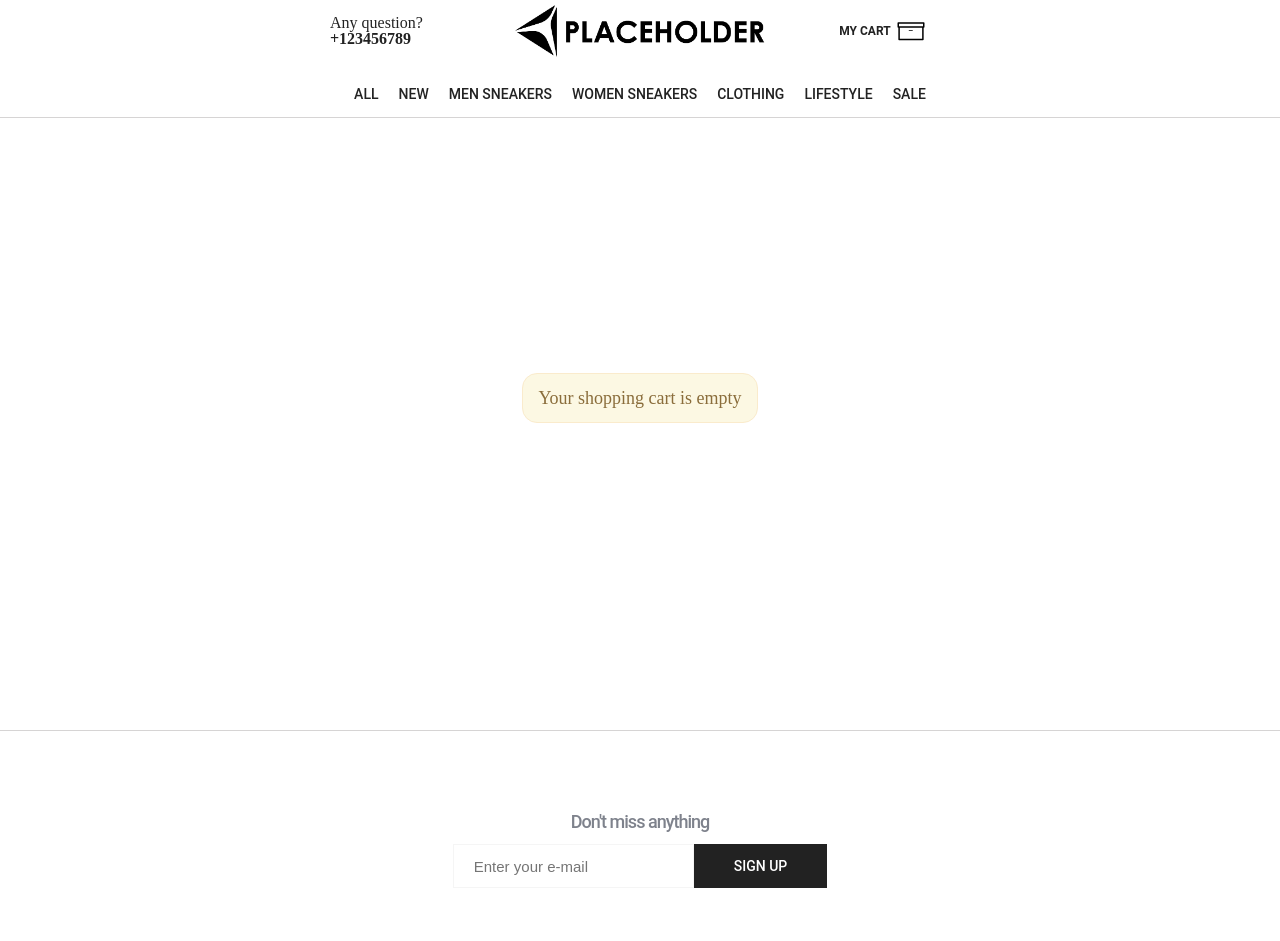
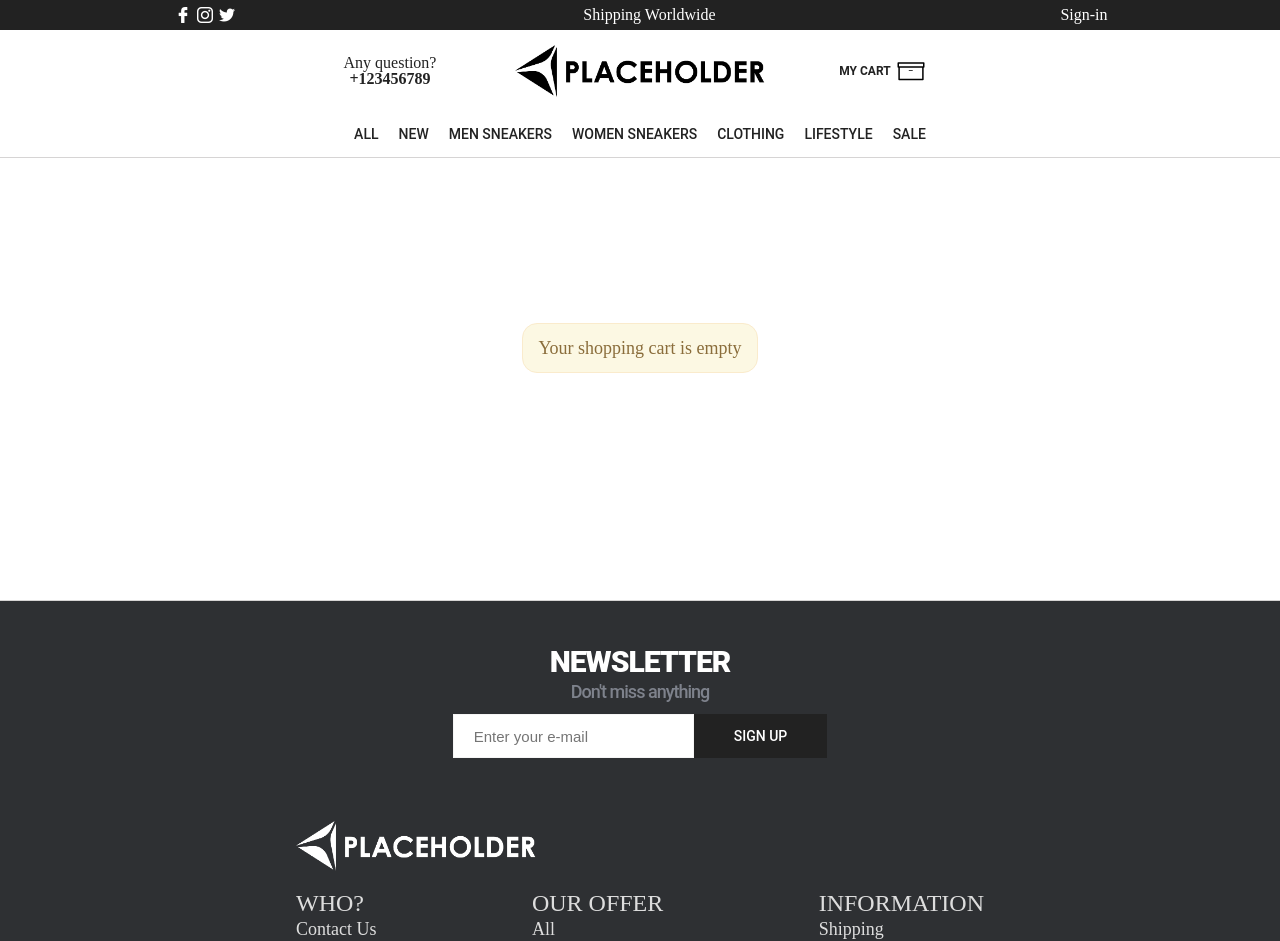
Before and after one commit to leonidshparun/react-shop, a React (Create React App) app: page /cart in a window 1280 px wide. Shown: the top 941 px of the page. Built offline with nearby package versions, Linux system fonts and the light colour scheme.

Commit message:
fix: minor style fixes

```diff
--- a/src/components/Footer/style.js
+++ b/src/components/Footer/style.js
@@ -3,8 +3,10 @@ import styled from 'styled-components';
 import { Colors } from 'style/constants';
 
 export const Wrapper = styled.footer`
-  background: ${Colors.backgroundMain};
+  background: ${Colors.backgroundHelper};
   border-top: 1px solid ${Colors.border};
+  display: flex;
+  flex-flow: column;
 `;
 
 export const a = 1;
--- a/src/components/Header/Header.jsx
+++ b/src/components/Header/Header.jsx
@@ -2,17 +2,19 @@ import React, { Component } from 'react';
 
 import Logo from 'shared/Logo/Logo';
 
+import Heading from './Heading/Heading';
+
 import Navigation from './Navigation/Navigation';
-
 import Tip from './Tip/Tip';
 import CartButton from './CartButton/CartButton';
 
 import {
-  Wrapper,
+  Subheading,
   TipWrapper,
   LogoWrapper,
   CartBtnWrapper,
-  NavWrapper
+  NavWrapper,
+  HeaderWrapper
 } from './style';
 
 class Header extends Component {
@@ -35,8 +37,8 @@ class Header extends Component {
   handleScroll = () => {
     const { isFull } = this.state;
     if (
-      document.body.scrollTop > 60 ||
-      document.documentElement.scrollTop > 60
+      document.body.scrollTop > 35 ||
+      document.documentElement.scrollTop > 35
     ) {
       if (isFull === true) {
         this.setState({ isFull: false });
@@ -49,7 +51,9 @@ class Header extends Component {
   render() {
     const { isFull } = this.state;
     return (
-      <Wrapper isFull={isFull}>
+      <HeaderWrapper>
+        <Heading />
+        <Subheading isFull={isFull}>
           <TipWrapper isFull={isFull}>
             <Tip />
           </TipWrapper>
@@ -65,7 +69,8 @@ class Header extends Component {
           <NavWrapper>
             <Navigation />
           </NavWrapper>
-      </Wrapper>
+        </Subheading>
+      </HeaderWrapper>
     );
   }
 }
--- a/src/components/Header/Navigation/style.js
+++ b/src/components/Header/Navigation/style.js
@@ -8,7 +8,7 @@ export const NavContainer = styled.nav`
       display: none;
     }
     max-width: 80vw;
-    min-width: 320px;
+    min-width: 260px;
     overflow: auto;
     white-space: nowrap;
   }
@@ -18,6 +18,7 @@ export const NavItem = styled.li`
   display: inline-block;
   text-align: center;
   text-decoration: none;
+
   a {
     text-decoration: none;
     display: flex;
@@ -31,6 +32,7 @@ export const NavItem = styled.li`
     border-bottom: 1px solid transparent;
     transition: all 0.25s ease-in;
     font-stretch: expanded;
+
     :hover {
       border-bottom: 1px solid ${Colors.borderHover};
     }
--- a/src/components/Header/style.js
+++ b/src/components/Header/style.js
@@ -4,6 +4,7 @@ import devices from 'style/responsive';
 import { Colors, zIndex } from 'style/constants';
 
 const FullTemplate = `
+    'hd hd hd hd hd'
     'tip aa logo cc cart'
     'qq nav nav nav bb'
 `;
@@ -21,17 +22,22 @@ const ShrinkTemplateMobile = `
     'nav nav cart'
 `;
 
-export const Wrapper = styled.header`
+export const HeaderWrapper = styled.header`
+  position: fixed;
+  width: 100%;
+  z-index: ${zIndex.header};
+`;
+
+export const Subheading = styled.div`
   min-width: 320px;
   display: grid;
   justify-content: center;
   justify-items: center;
   align-items: center;
-  position: fixed;
   width: 100%;
-  z-index: ${zIndex.header};
+  top: ${props => (props.isFull ? 'auto' : '0')};
   margin: 0 auto;
-  transition: ${props => (!props.isFull ? 'all 0.3s ease-in-out' : 'none')};
+  transition: ${props => (!props.isFull ? 'top 0.3s ease-in-out' : 'none')};
   background: ${Colors.backgroundMain};
   border-bottom: 1px solid ${Colors.border};
   grid-template-columns: ${props =>
@@ -68,6 +74,7 @@ export const NavWrapper = styled.div`
 
 export const TipWrapper = styled.div`
   grid-area: tip;
+  text-align: center;
   display: ${props => (props.isFull ? 'flex' : 'none')};
 
   @media ${devices.laptopS} {
--- a/src/components/Screens/Screens.jsx
+++ b/src/components/Screens/Screens.jsx
@@ -9,14 +9,14 @@ import Modal from 'shared/UI/Modal/Modal';
 
 import ProductPage from 'components/Screens/Product/Product';
 
-const Screen = styled.div`
+const Screen = styled.main`
   display: flex;
   flex-direction: column;
   justify-content: flex-start;
   align-items: center;
   min-width: 320px;
-  min-height: calc(100vh - 70px);
-  padding: 125px 0 60px;
+  min-height: 600px;
+  padding: 155px 0 60px;
 `;
 
 const Screens = () => (
--- a/src/style/constants.js
+++ b/src/style/constants.js
@@ -5,7 +5,7 @@ export const Colors = {
   borderHover: '#6477b9',
   activeLink: '#a40000',
   backgroundMain: 'white',
-  backgroundHelper: '#efeff1',
+  backgroundHelper: '#2e3033',
   buttonActive: '#222',
   buttonDisabled: '#607D8B',
   buttonHover: '#4CAF50'
```
Lines whose indentation alone changed are shown as unchanged.
